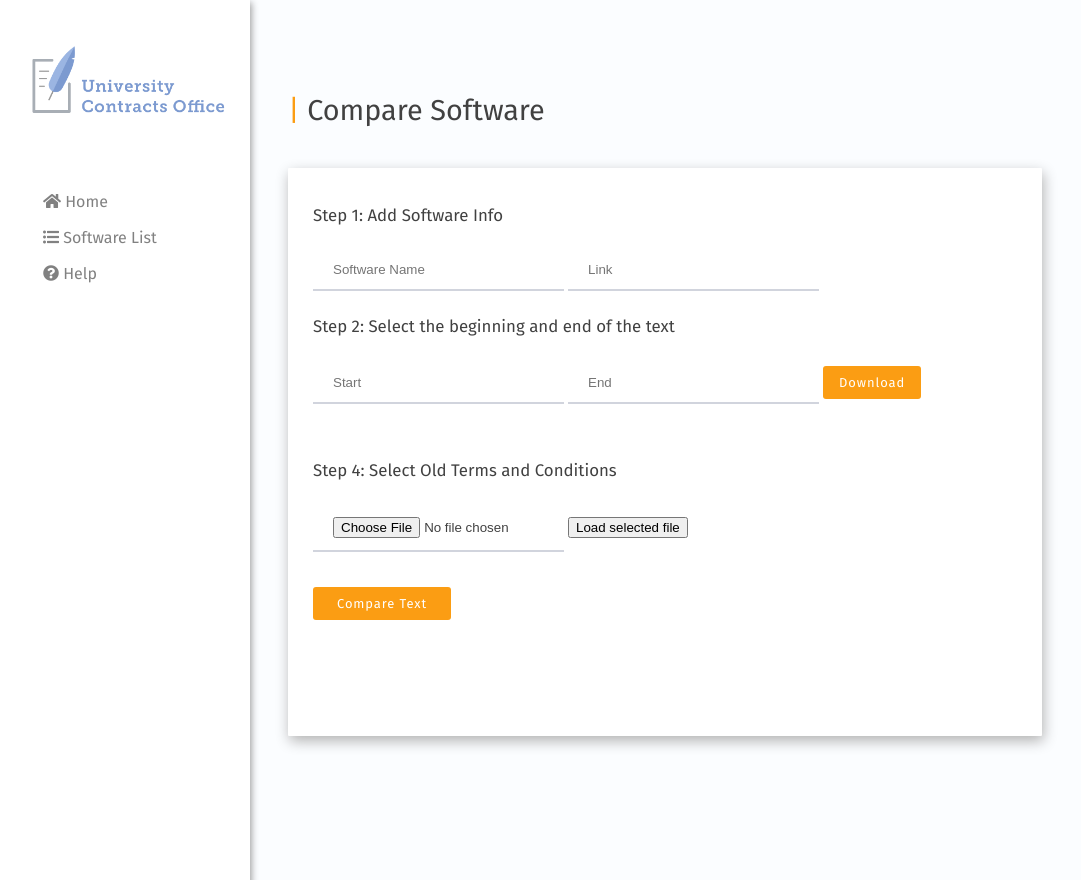
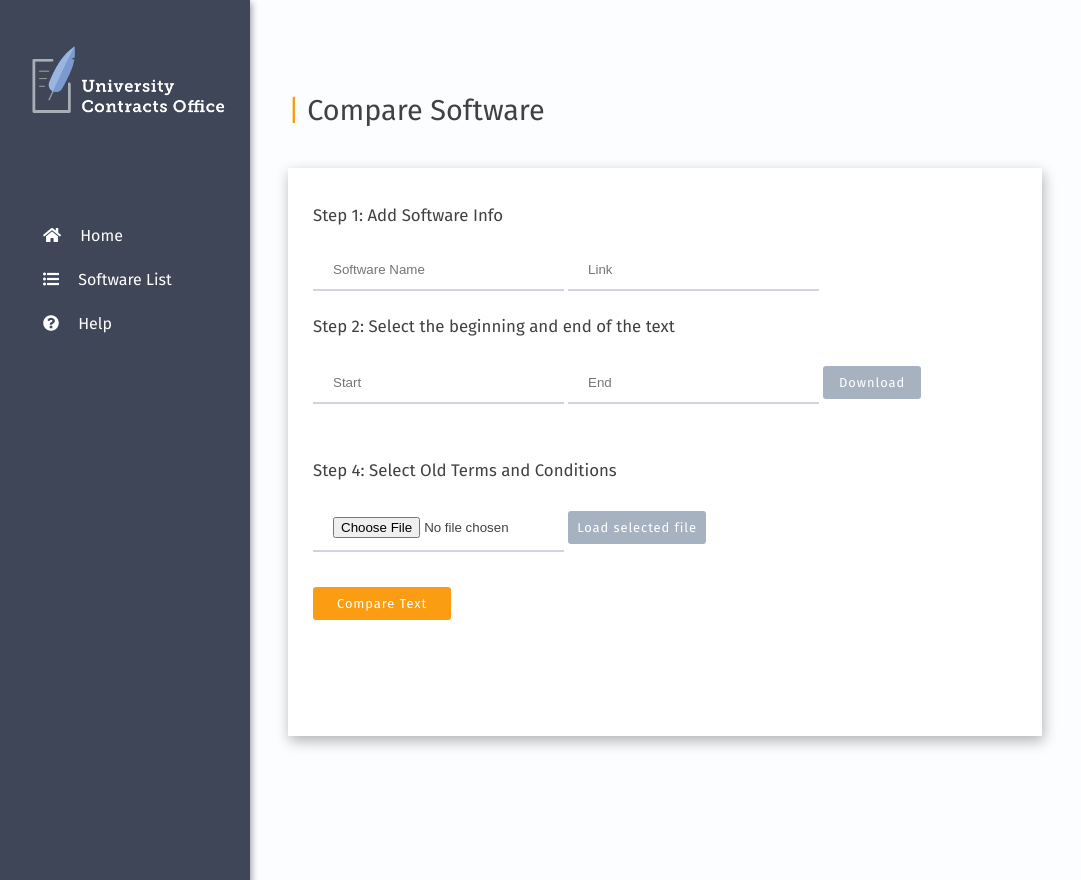
Before and after one commit to lindatxia/UCO-Verison-Checker, a Flask app: page / in a window 1280 px wide. Shown: the whole page, without its empty margins (0-1081 px from the left). Run offline with Flask 2, Linux system fonts and the light colour scheme; some libraries are stand-ins or nearby versions.

Commit message:
changed ui colors

```diff
--- a/uco/uco/static/css/styles.css
+++ b/uco/uco/static/css/styles.css
@@ -156,7 +156,7 @@ label {
     z-index: 1; /* Stay on top */
     top: 0; /* Stay at the top */
     left: 0;
-    background-color: #FFFFFF; /* Black */
+    background-color: #3E4657;
     overflow-x: hidden; /* Disable horizontal scroll */
     padding-top: 20px;
     box-shadow:  1.5px 1.5px 7px 0px #9B9B9B;
@@ -166,15 +166,20 @@ label {
     padding: 6px 8px 6px 28px;
     text-decoration: none;
     font-size: 16px;
-    color: #818181;
+    /*color: #818181;*/
+    color: white;
     display: block;
 
 }
 
 .sidenav-content {
-	padding-top: 30px;
+	padding-top: 60px;
 	padding-left: 15px;
-	line-height: 24px;
+	line-height: 32px;
+}
+
+.sidenav-content i {
+	padding-right: 15px;
 }
 
 
@@ -186,3 +191,8 @@ label {
 }
 
 /** HEADERS **/
+
+
+#loading {
+	display: none;
+}
--- /dev/null
+++ b/uco/uco/static/js/animations.js
@@ -0,0 +1,5 @@
+$(document).ajaxStart(function(){
+	    $('#load').show();
+	 }).ajaxStop(function(){
+	    $('#load').hide();
+ });
--- a/uco/uco/templates/index.html
+++ b/uco/uco/templates/index.html
@@ -7,6 +7,7 @@
 
 	<script src="https://ajax.googleapis.com/ajax/libs/jquery/3.3.1/jquery.min.js"></script>
 	<script type="text/javascript" src="{{ url_for('static', filename='js/diff.js') }}"></script>
+	<script type="text/javascript" src="{{ url_for('static', filename='js/animations.js') }}"></script>
 
 	<link rel= "stylesheet" type= "text/css" href= "{{ url_for('static',filename='css/styles.css') }}">
 
@@ -39,7 +40,7 @@
 <body>
 
 	<div class="sidenav">
-	  <img class = "logo" src = "/static/logo.png">
+	  <img class = "logo" src = "/static/white.png">
 
 	  <div class = "sidenav-content">
 		  <a href="#"><i class="fas fa-home"></i>  Home</a>
@@ -199,7 +200,7 @@
         <input type="text" id="end" name="end" placeholder="End" required>
         <input type="hidden" id="textFile" name="textFile" type="text" value="0" />
 
-          <a class = "button is-small is-orange" onclick="runPyScript2()" href = "/return_files/" target="blank">Download</a>
+          <a class = "button is-small" onclick="runPyScript2()" href = "/return_files/" target="blank">Download</a>
 
     </form>
 
@@ -207,8 +208,14 @@
     <h3>Step 4: Select Old Terms and Conditions</h3>
 
 	<input type="file" id="fileToLoad" name="fileToLoad">
-	<button onclick="loadFileAsText()">Load selected file</button>
-	<p><a class = "button is-medium is-orange" onclick="runPyScript()" href="{{url_for('results')}}">Compare Text</a></p>
+	<a class = "button is-medium" onclick="loadFileAsText()">Load selected file</a>
+	<p><a class = "button is-medium is-orange" onclick="runPyScript()" href="{{url_for('results')}}">Compare Text</a>
+
+	<div id = "loading"><p><img src="/static/91.gif" /> Please Wait</p></div>
+
+
+	</p>
+
 	</br></br>
 
 	<br/><br/>
```
Also changed, not shown: uco/uco/static/91.gif (added), uco/uco/static/white.png (added).
